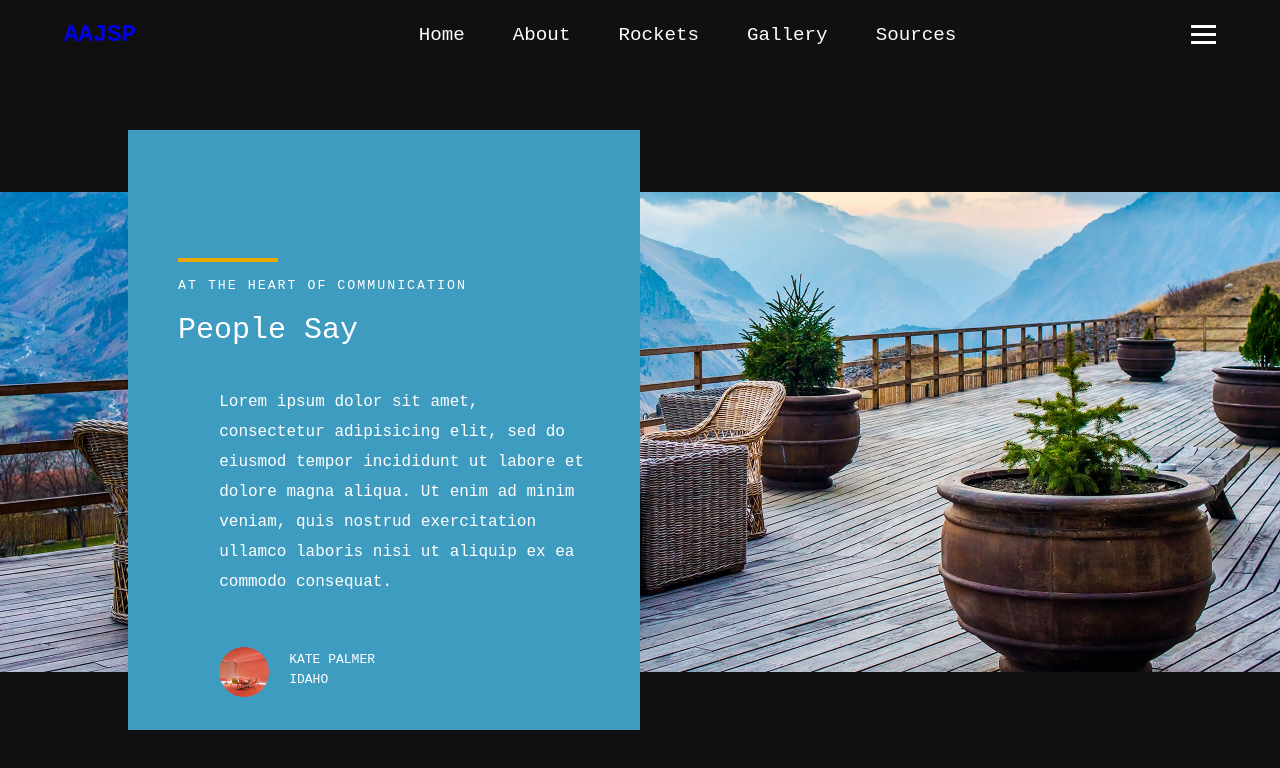
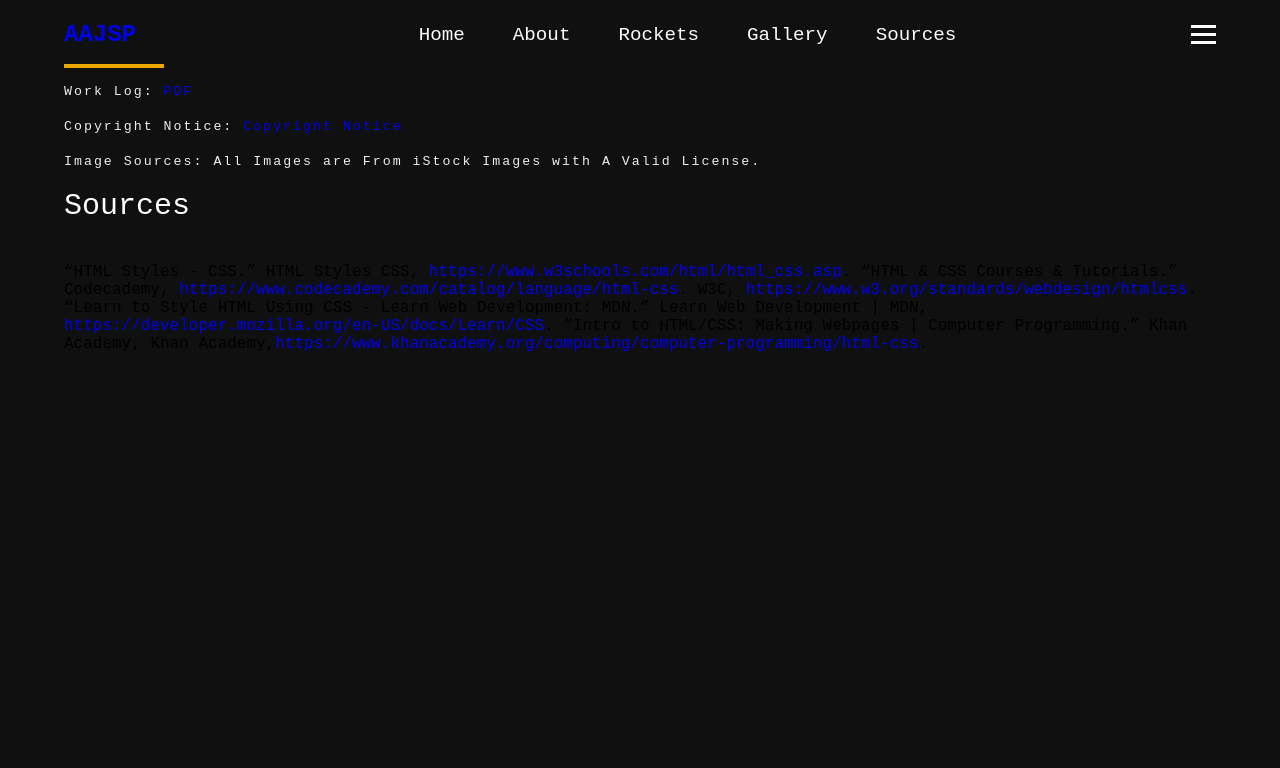
Before and after one commit to ArnavKucheriya/aajsp.github.io, a plain HTML site: page sources.html in a window 1280 px wide. Drawn offline with nearby package versions, Linux system fonts and the light colour scheme.

Commit message:
Add files via upload

```diff
--- a/sources.html
+++ b/sources.html
@@ -2,7 +2,7 @@
 <html lang="en" dir="ltr">
 
 <head>
-  <title>Hotel Website</title>
+  <title>AAJSP</title>
   <meta name="viewport" content="width=device-width, initial-scale=1">
   <link rel="stylesheet" href="css/style.css">
 
@@ -69,28 +69,26 @@
     }
   </script>
 
-
-  <section class="wrapper wrapper2 top">
     <div class="container">
       <div class="text">
         <div class="heading">
-          <h5>AT THE HEART OF COMMUNICATION</h5>
-          <h2>People Say</h2>
+          <h5>Work Log: <a href="/pdfs/Work Log TSA.pdf">PDF</a>          </h5>
+          <h5>Copyright Notice: <a href="pdfs/Copyright Checklist.pdf">Copyright Notice</a>          </h5>
+          <h5>Image Sources: All Images are From iStock Images with A Valid License.         </h5>
+          <h2>Sources</h2>
         </div>
 
         <div class="para">
-          <p>Lorem ipsum dolor sit amet, consectetur adipisicing elit, sed do eiusmod tempor incididunt ut labore et dolore magna aliqua. Ut enim ad minim veniam, quis nostrud exercitation ullamco laboris nisi ut aliquip ex ea commodo consequat. </p>
+<p> “HTML Styles - CSS.” HTML Styles CSS, <a href="https://www.w3schools.com/html/html_css.asp">https://www.w3schools.com/html/html_css.asp</a>.
 
-          <div class="box flex">
-            <div class="img">
-              <img src="image/space12.jpg" alt="">
-            </div>
-            <div class="name">
-              <h5>KATE PALMER</h5>
-              <h5>IDAHO</h5>
-            </div>
-          </div>
+    “HTML &amp; CSS Courses &amp; Tutorials.” Codecademy, <a href="https://www.codecademy.com/catalog/language/html-css">https://www.codecademy.com/catalog/language/html-css</a>.
+
+    W3C, <a href="https://www.w3.org/standards/webdesign/htmlcss">https://www.w3.org/standards/webdesign/htmlcss</a>.
+
+    “Learn to Style HTML Using CSS - Learn Web Development: MDN.” Learn Web Development | MDN,  <a href="https://developer.mozilla.org/en-US/docs/Learn/CSS">https://developer.mozilla.org/en-US/docs/Learn/CSS</a>.
+
+    “Intro to HTML/CSS: Making Webpages | Computer Programming.” Khan Academy, Khan Academy,<a href="https://www.khanacademy.org/computing/computer-programming/html-css">https://www.khanacademy.org/computing/computer-programming/html-css</a>.
+  </p>
         </div>
       </div>
     </div>
-  </section>
```
Also changed, not shown: aboutus.html (+1 -1 lines), index.html (+1 -26 lines), rocket.html (+3 -2 lines), rooms.html (+1 -1 lines), 2 other files.
